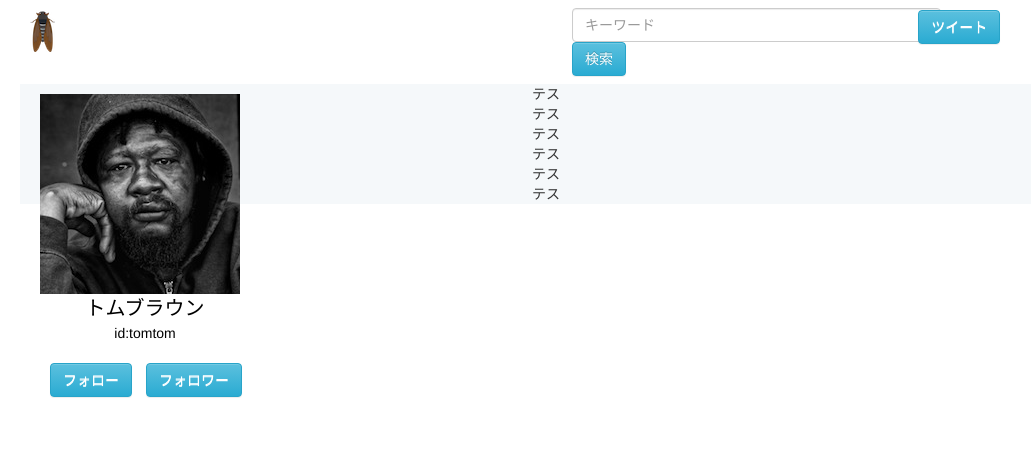
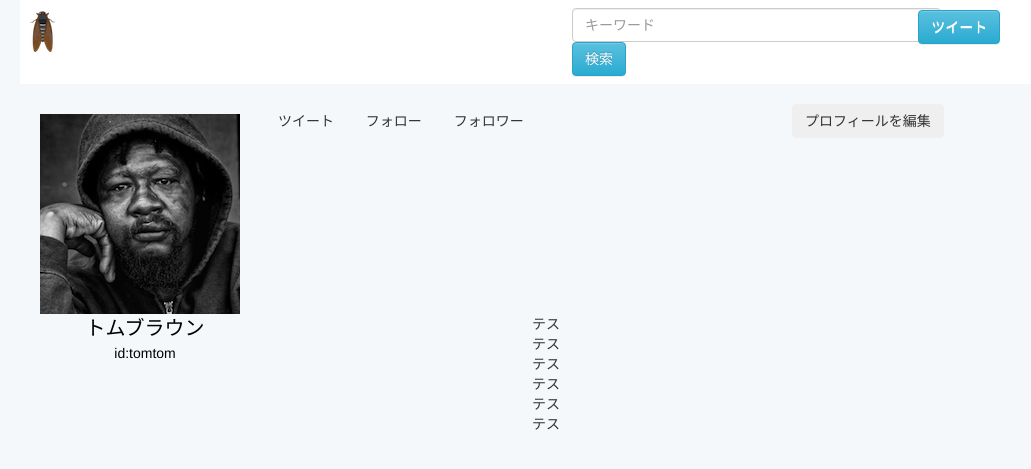
Before and after one commit to ingramat/CICADA, a PHP site: page /profile.html in a window 1280 px wide. Shown: the top 469 px of the page, without its empty margins (108-1139 px from the left). Run offline with PHP 8.4, Linux system fonts and the light colour scheme.

Commit message:
プロフィール画面のUIを改善

```diff
--- a/css/profile.css
+++ b/css/profile.css
@@ -1,13 +1,16 @@
 body{
   width:80%;
   margin:0 auto;
+  background: #F5F8FA;
+}
+header{
+  background:#FFF;
 }
 .header{
   margin-top:10px;
   margin-left:10px;
 }
 main{
-  background: #F5F8FA;
 }
 #profile{
   margin-top:10px;
@@ -31,3 +34,9 @@ a:visited:not(.btn) {
 #detail{
   margin-top:20px;
 }
+.zaki{
+  margin-top:20px;
+}
+.btn{
+  cursor:pointer;
+}
--- a/profile.html
+++ b/profile.html
@@ -41,11 +41,23 @@
       <img src="img/profile.jpg" alt="">
       <p id="information"><span id="name"><a href="">トムブラウン</a></span><br>
         <span><a href="">id:tomtom</a></span></p>
-      <button type="button" class="btn btn-default btn-info header">フォロー</button>
-      <button type="button" class="btn btn-default btn-info header">フォロワー</button>
+      <!-- <button type="button" class="btn btn-default btn-info header">フォロー</button>
+      <button type="button" class="btn btn-default btn-info header">フォロワー</button> -->
     </div>
     <!-- </section> -->
-    </section>
+    <div class="row zaki">
+      <div class="col-sm-1">
+        <span class="btn">ツイート</span>
+      </div>
+      <div class="col-sm-1">
+        <span class="btn">フォロー</span>
+      </div>
+      <div class="col-sm-1">
+        <span class="btn">フォロワー</span>
+      </div>
+      <div class="col-sm-3"></div>
+      <div class="col-sm-3"><button type="button" class="btn btn-default　header">プロフィールを編集</button></div>
+    </div>
     <div class="tweet">テス</div>
     <div class="tweet">テス</div>
     <div class="tweet">テス</div>
```
